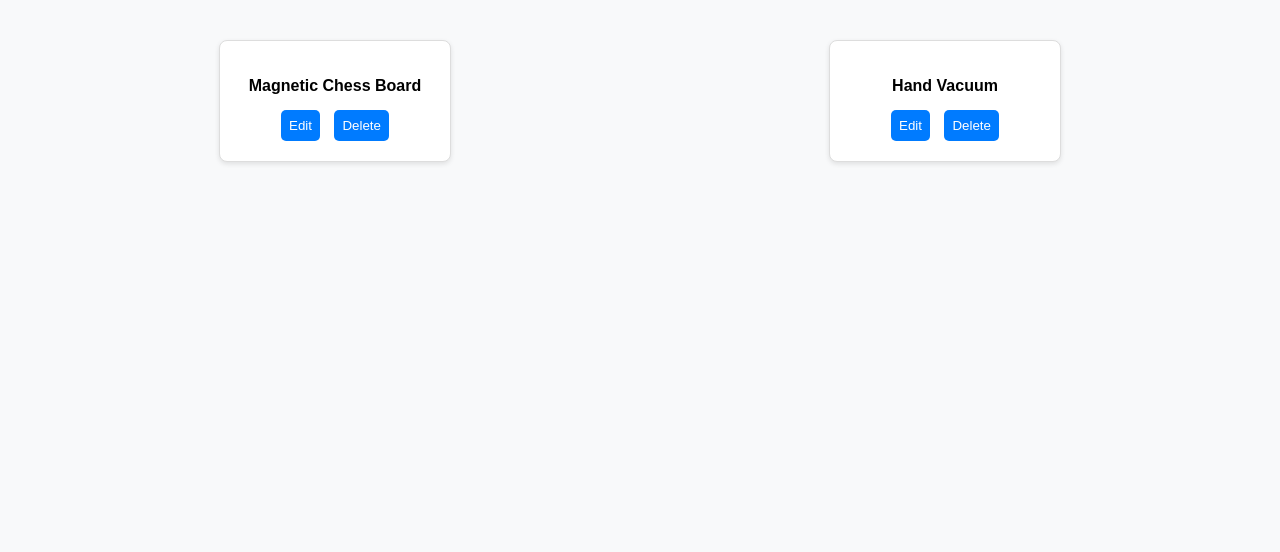
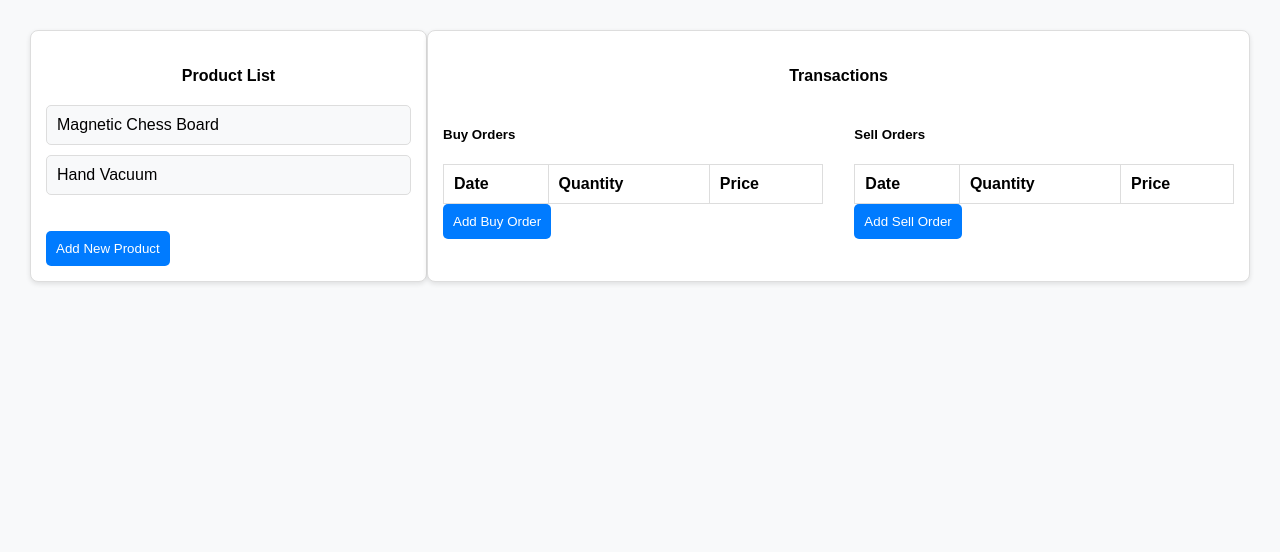
Before and after one commit to ErrikosAlexiou/reseller_man_v1, a Flask app: page /products in a window 1280 px wide. Shown: the part 120-672 px from the top of the page. Run offline with Flask 3, Linux system fonts and the light colour scheme; lists and menus that the app fills with data are empty.

Commit message:
list and 2 card

```diff
--- a/templates/products.html
+++ b/templates/products.html
@@ -20,39 +20,133 @@
             text-align: center;
         }
 
-        .product-container {
+        /* Container for the two cards layout */
+        .container {
             display: flex;
-            flex-wrap: wrap;
-            justify-content: space-around;
             padding: 30px;
+            justify-content: space-between;
         }
 
-        .product-card {
+        /* Left side - Product List Card */
+        .left-card {
+            width: 30%;
             background: white;
             border: 1px solid #ddd;
             border-radius: 8px;
-            width: 200px;
             padding: 15px;
-            margin: 10px;
             box-shadow: 0 2px 5px rgba(0, 0, 0, 0.1);
-            text-align: center;
         }
 
-        .product-card h4 {
-            margin-bottom: 10px;
+        .left-card h4 {
+            text-align: center;
+            margin-bottom: 20px;
         }
 
-        .product-card button {
-            padding: 8px;
-            margin: 5px;
+        .product-list {
+            list-style-type: none;
+            padding: 0;
+        }
+
+        .product-item {
+            padding: 10px;
+            border: 1px solid #ddd;
+            margin-bottom: 10px;
+            border-radius: 5px;
+            background-color: #f8f9fa;
+            position: relative;
+        }
+
+        .product-item:hover .product-options {
+            display: block;
+        }
+
+        .product-options {
+            display: none;
+            position: absolute;
+            right: 10px;
+            top: 50%;
+            transform: translateY(-50%);
+        }
+
+        .product-options button {
+            background: #007bff;
+            color: white;
+            border: none;
+            padding: 5px 10px;
+            cursor: pointer;
+            margin-top: 5px;
+        }
+
+        .product-options button:hover {
+            background: #0056b3;
+        }
+
+        .add-product-button {
+            margin-top: 20px;
+            padding: 10px;
+            background-color: #007bff;
+            color: white;
             border: none;
             border-radius: 5px;
-            background-color: #007bff;
-            color: white;
             cursor: pointer;
         }
 
-        .product-card button:hover {
+        .add-product-button:hover {
+            background-color: #0056b3;
+        }
+
+        /* Right side - Buy and Sell Orders Card */
+        .right-card {
+            width: 65%;
+            background: white;
+            border: 1px solid #ddd;
+            border-radius: 8px;
+            padding: 15px;
+            box-shadow: 0 2px 5px rgba(0, 0, 0, 0.1);
+        }
+
+        .right-card h4 {
+            text-align: center;
+            margin-bottom: 20px;
+        }
+
+        .order-section {
+            display: flex;
+            justify-content: space-between;
+            margin-bottom: 20px;
+        }
+
+        .order-column {
+            width: 48%;
+        }
+
+        .order-column table {
+            width: 100%;
+            border-collapse: collapse;
+        }
+
+        .order-column table,
+        .order-column th,
+        .order-column td {
+            border: 1px solid #ddd;
+        }
+
+        .order-column th,
+        .order-column td {
+            padding: 10px;
+            text-align: left;
+        }
+
+        .add-order-button {
+            padding: 10px;
+            background-color: #007bff;
+            color: white;
+            border: none;
+            border-radius: 5px;
+            cursor: pointer;
+        }
+
+        .add-order-button:hover {
             background-color: #0056b3;
         }
 
@@ -90,27 +184,82 @@
         <h1>Products</h1>
     </div>
 
-    <div class="product-container" id="productList">
-        <!-- Products will be inserted here dynamically -->
+    <div class="container">
+        <!-- Left Card: Product List -->
+        <div class="left-card">
+            <h4>Product List</h4>
+            <ul class="product-list" id="productList">
+                <!-- Products will be inserted here dynamically -->
+            </ul>
+            <button class="add-product-button" onclick="addNewProduct()">Add New Product</button>
+        </div>
+
+        <!-- Right Card: Buy and Sell Orders -->
+        <div class="right-card">
+            <h4>Transactions</h4>
+
+            <!-- Buy Orders Section -->
+            <div class="order-section">
+                <div class="order-column">
+                    <h5>Buy Orders</h5>
+                    <table id="buyOrders">
+                        <tr>
+                            <th>Date</th>
+                            <th>Quantity</th>
+                            <th>Price</th>
+                        </tr>
+                        <!-- Buy Orders will be inserted here dynamically -->
+                    </table>
+                    <button class="add-order-button" onclick="addBuyOrder()">Add Buy Order</button>
+                </div>
+
+                <!-- Sell Orders Section -->
+                <div class="order-column">
+                    <h5>Sell Orders</h5>
+                    <table id="sellOrders">
+                        <tr>
+                            <th>Date</th>
+                            <th>Quantity</th>
+                            <th>Price</th>
+                        </tr>
+                        <!-- Sell Orders will be inserted here dynamically -->
+                    </table>
+                    <button class="add-order-button" onclick="addSellOrder()">Add Sell Order</button>
+                </div>
+            </div>
+        </div>
+    </div>
+
+    <!-- Bottom Navigation Bar -->
+    <div class="bottom-nav">
+        <a href="/" class="">Dashboard</a>
+        <a href="/products" class="active">Products</a>
     </div>
 
     <script>
-        // Fetch products and display them in cards
+        // Fetch products and display them
         fetch('/api/products')
             .then(response => response.json())
             .then(products => {
                 const productList = document.getElementById('productList');
                 products.products.forEach(product => {
-                    const productCard = document.createElement('div');
-                    productCard.classList.add('product-card');
-                    productCard.innerHTML = `
-                    <h4>${product.product_name}</h4>
-                    <button onclick="editProduct(${product.product_id})">Edit</button>
-                    <button onclick="deleteProduct(${product.product_id})">Delete</button>
-                `;
-                    productList.appendChild(productCard);
+                    const productItem = document.createElement('li');
+                    productItem.classList.add('product-item');
+                    productItem.innerHTML = `
+                        <span>${product.product_name}</span>
+                        <div class="product-options">
+                            <button onclick="editProduct(${product.product_id})">Edit</button>
+                            <button onclick="deleteProduct(${product.product_id})">Delete</button>
+                        </div>
+                    `;
+                    productList.appendChild(productItem);
                 });
             });
+
+        function addNewProduct() {
+            // Placeholder for add product functionality
+            alert('Adding new product');
+        }
 
         function editProduct(productId) {
             // Placeholder for edit functionality
@@ -121,13 +270,17 @@
             // Placeholder for delete functionality
             alert('Deleting product ' + productId);
         }
+
+        function addBuyOrder() {
+            // Placeholder for adding a buy order
+            alert('Adding new buy order');
+        }
+
+        function addSellOrder() {
+            // Placeholder for adding a sell order
+            alert('Adding new sell order');
+        }
     </script>
-
-    <!-- Bottom Navigation Bar -->
-    <div class="bottom-nav">
-        <a href="/" class="">Dashboard</a>
-        <a href="/products" class="active">Products</a>
-    </div>
 
 </body>
 
```
